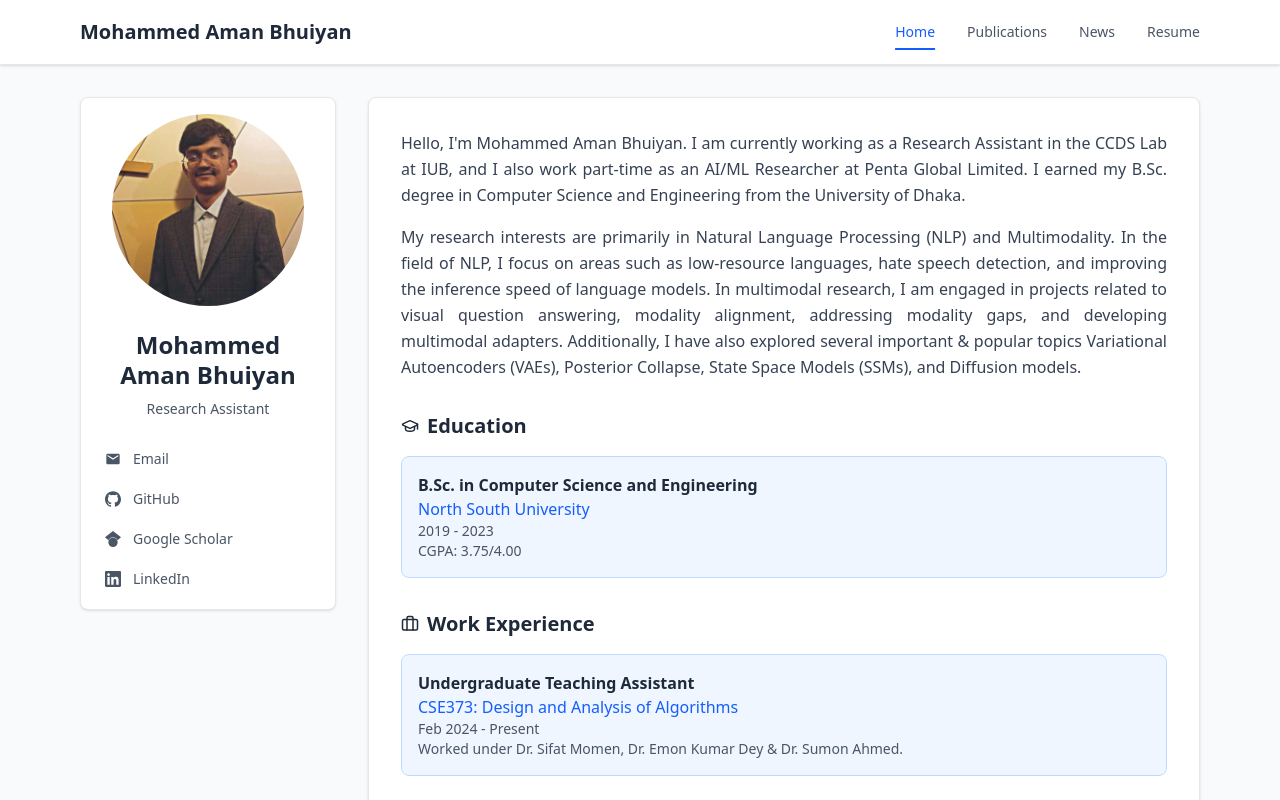
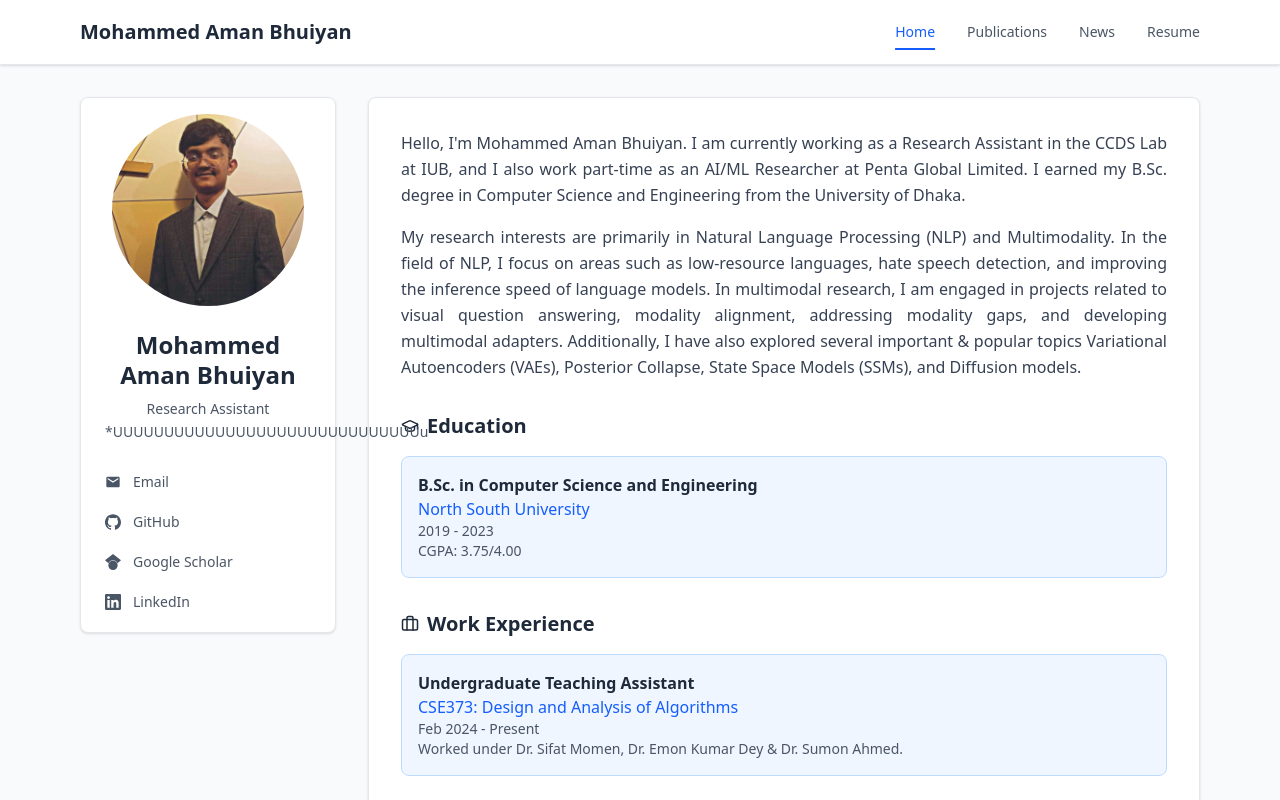
Before and after one commit to Aman554-EQ/minimal_academia, a React (Vite) app: page / in a window 1280 px wide. Shown: the top 800 px of the page. Built offline with nearby package versions, Linux system fonts and the light colour scheme.

Commit message:
Modify title in personalInfo

```diff
--- a/src/data/personalInfo.js
+++ b/src/data/personalInfo.js
@@ -9,7 +9,7 @@ import { MdEmail } from 'react-icons/md';
 
 const personalInfo = {
   name: "Mohammed Aman Bhuiyan",
-  title: "Research Assistant",
+  title: "Research Assistant *UUUUUUUUUUUUUUUUUUUUUUUUUUUUUUu",
   image: "./public/aman.png",
   contact: {
     email: "aman@example.com",
```
